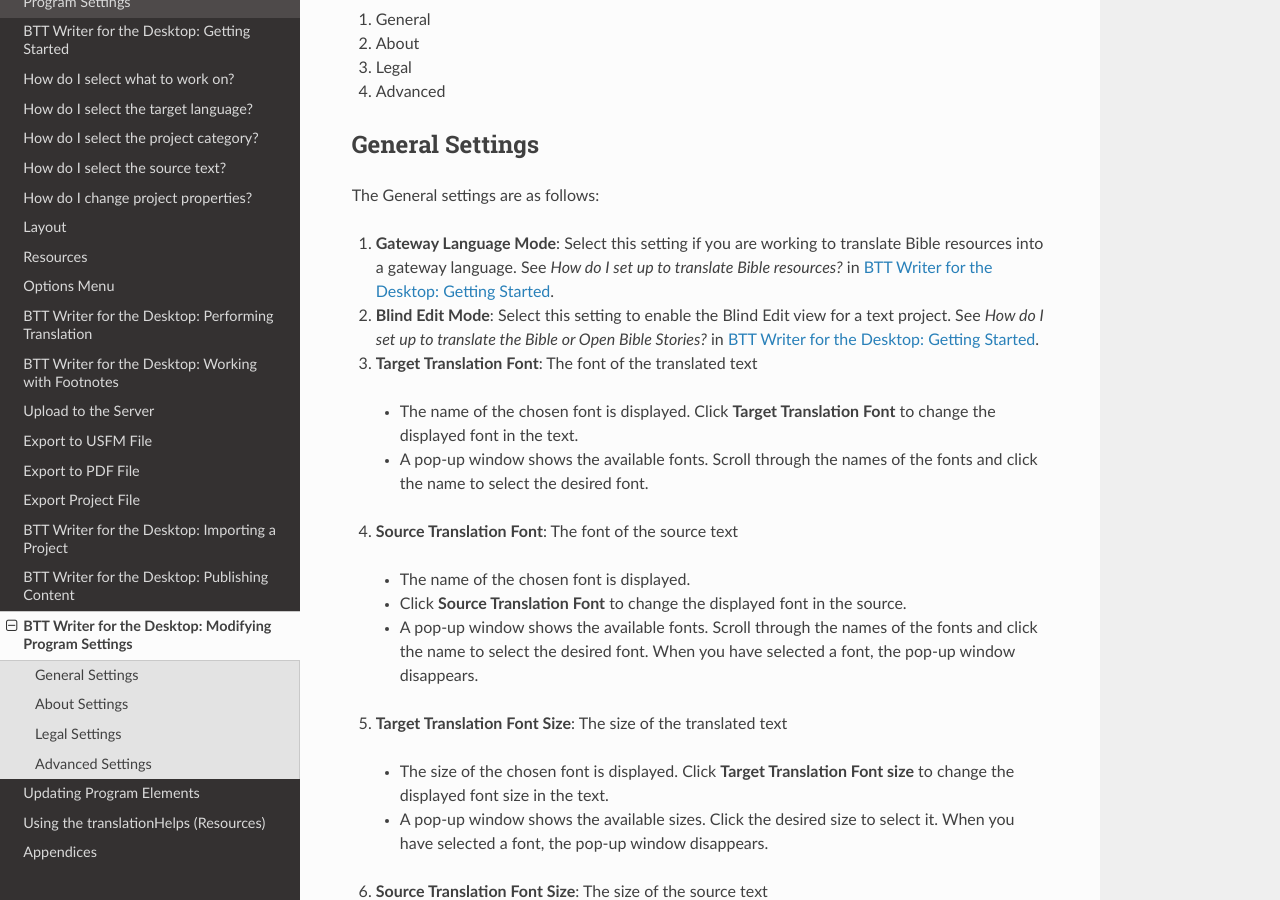
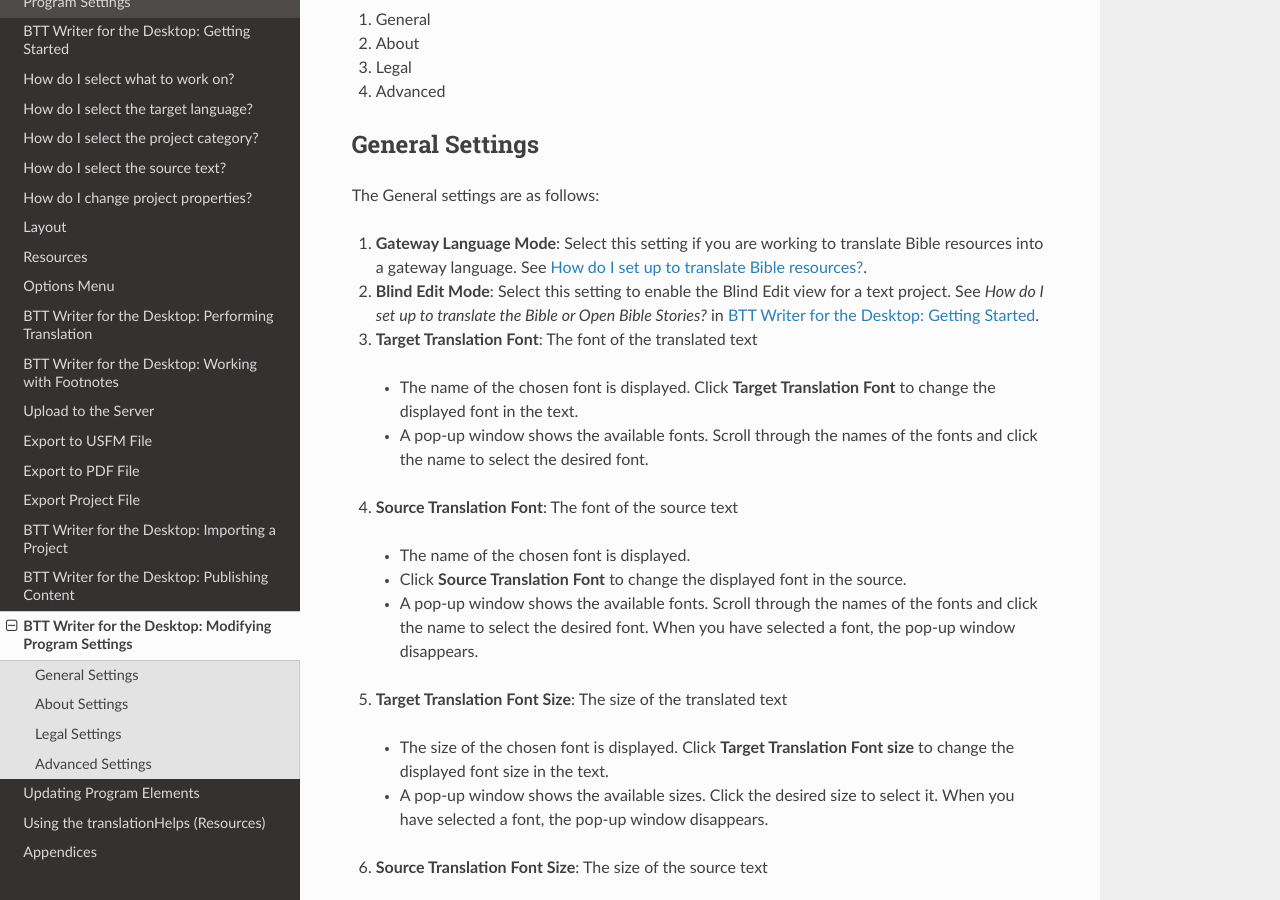
Before and after one commit to mondele/btt-writer-docs, a Sphinx documentation site: the page built from docs/dSettings.rst, in a window 1280 px wide and 900 px high, scrolled down 677 px. Built offline with Sphinx 7.4.7 and the Read the Docs theme 2.0.0, drawn with Linux system fonts in a browser that asks for light colours; pages that are not in the unit, such as notebooks, are missing from menus.

Commit message:
Update dSettings.rst

```diff
--- a/docs/dSettings.rst
+++ b/docs/dSettings.rst
@@ -28,7 +28,7 @@
 
 The General settings are as follows:
 
-1. **Gateway Language Mode**: Select this setting if you are working to translate Bible resources into a gateway language. See *How do I set up to translate Bible resources?* in `BTT Writer for the Desktop: Getting Started <https://github.com/WycliffeAssociates/btt-writer-docs/blob/master/docs/desktop.rst>`_.
+1. **Gateway Language Mode**: Select this setting if you are working to translate Bible resources into a gateway language. See  `How do I set up to translate Bible resources? <https://btt-writer.readthedocs.io/en/latest/desktop.html#how-do-i-set-up-to-translate-bible-resources-gl-project>`_.
 
 2. **Blind Edit Mode**: Select this setting to enable the Blind Edit view for a text project. See *How do I set up to translate the Bible or Open Bible Stories?* in `BTT Writer for the Desktop: Getting Started <https://github.com/WycliffeAssociates/btt-writer-docs/blob/master/docs/desktop.rst>`_.
 
```
